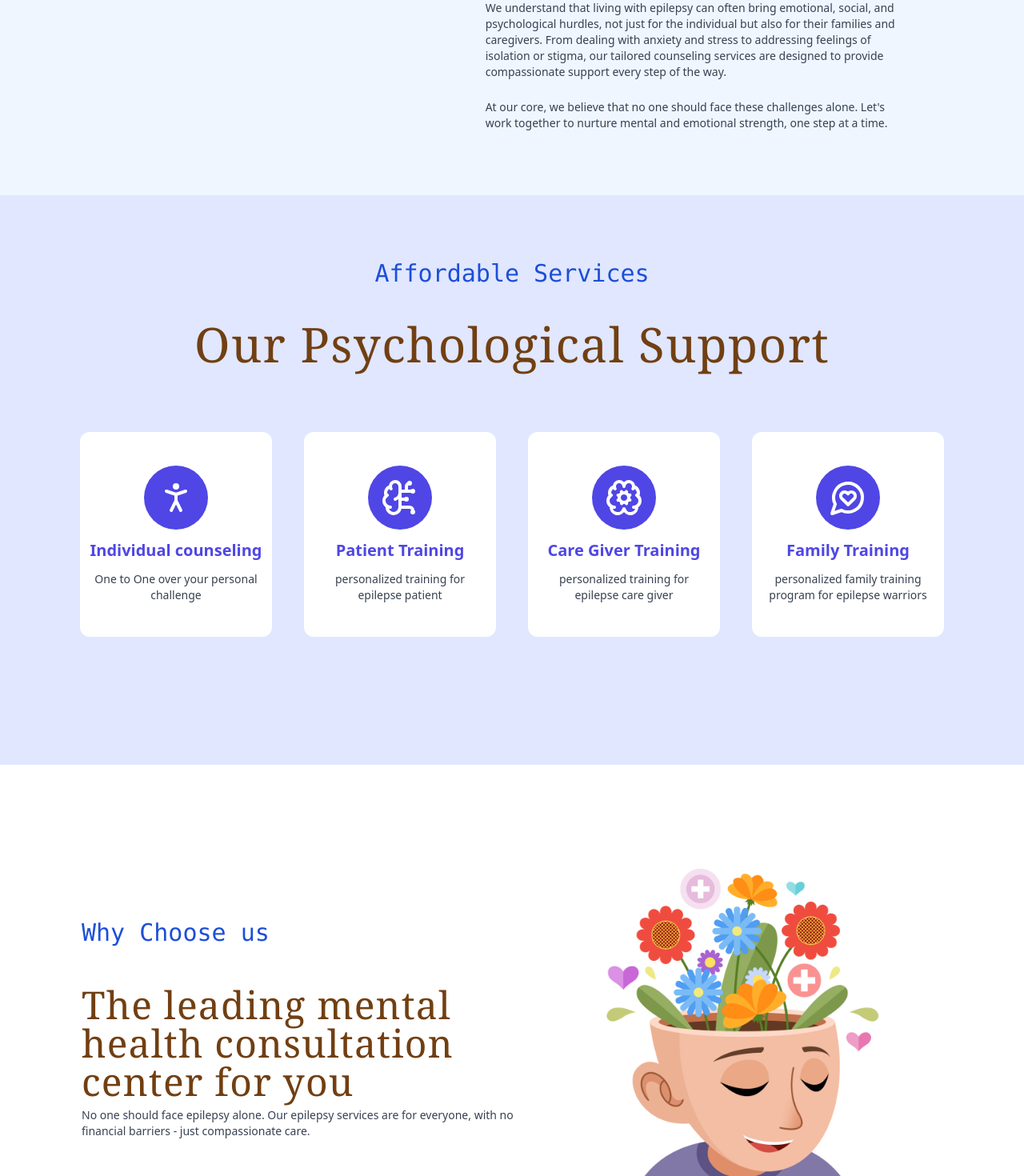
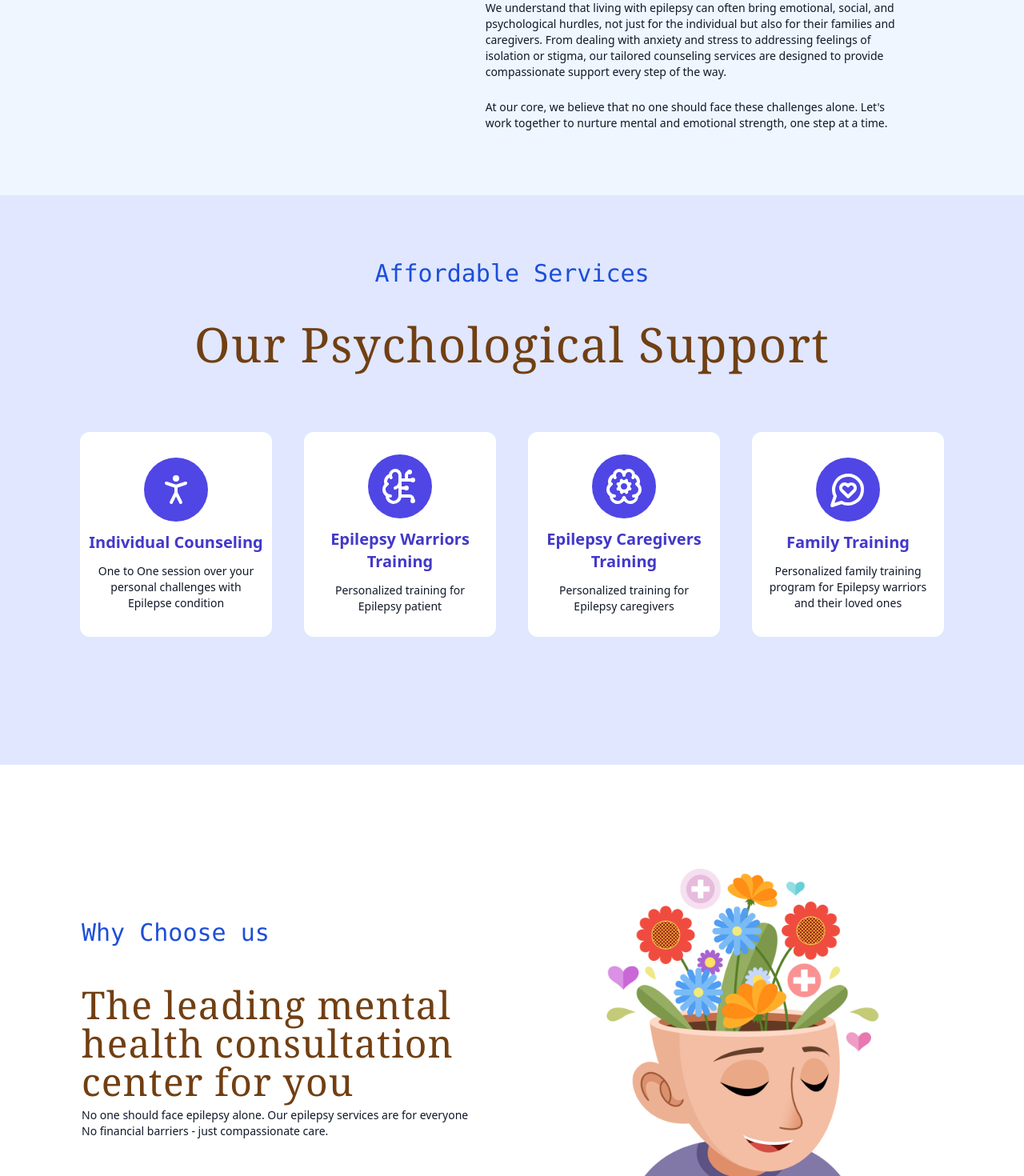
Before and after one commit to abhissh11/psycheMaster, a Next.js app: page / in a window 1280 px wide. Shown: the part 1240-2710 px from the top of the page at 80% size. Built offline with nearby package versions, Linux system fonts and the light colour scheme.

Commit message:
minor fiexs

```diff
--- a/src/components/About.tsx
+++ b/src/components/About.tsx
@@ -30,12 +30,12 @@ export default function About() {
           <h1 className="text-4xl md:text-5xl lg:text-5xl font-normal font-serif text-yellow-900 tracking-wide leading-snug text-center lg:text-left">
             We are a Team of Certified Counselors Working around Epilepsy
           </h1>
-          <p className="text-xs md:text-sm text-gray-700 font-normal text-center lg:text-left">
+          <p className="text-xs md:text-sm text-gray-900 font-normal text-center lg:text-left">
             Our team consists of certified and experienced counselors who are
             passionate about making a difference in the lives of those
             navigating the unique challenges associated with this condition.
           </p>
-          <p className="text-xs md:text-sm text-gray-700 font-normal text-center lg:text-left">
+          <p className="text-xs md:text-sm text-gray-900 font-normal text-center lg:text-left">
             We understand that living with epilepsy can often bring emotional,
             social, and psychological hurdles, not just for the individual but
             also for their families and caregivers. From dealing with anxiety
@@ -43,7 +43,7 @@ export default function About() {
             tailored counseling services are designed to provide compassionate
             support every step of the way.
           </p>
-          <p className="text-xs md:text-sm text-gray-700 font-normal text-center lg:text-left">
+          <p className="text-xs md:text-sm text-gray-900 font-normal text-center lg:text-left">
             At our core, we believe that no one should face these challenges
             alone. Let&apos;s work together to nurture mental and emotional
             strength, one step at a time.
--- a/src/components/Header.tsx
+++ b/src/components/Header.tsx
@@ -74,7 +74,7 @@ export default function Header() {
                     : " text-white font-semibold"
                 } font-serif text-base font-light tracking-wider flex items-center gap-3`}
               >
-                Mindul Living | Flourishing Together
+                Mindful Living | Flourishing Together
               </h3>
             </div>
           </Link>
@@ -131,7 +131,7 @@ export default function Header() {
                     : " text-white font-semibold"
                 } font-serif text-xs md:text-base font-light tracking-wider flex text-center gap-3`}
               >
-                Mindul Living | Flourishing Together
+                Mindful Living | Flourishing Together
               </h3>
             </div>
           </Link>
--- a/src/components/Hero.tsx
+++ b/src/components/Hero.tsx
@@ -44,18 +44,19 @@ export default function Hero() {
 
         {/* Content */}
         <div className=" relative z-10 gap-10 flex flex-col m-5 items-center justify-center  h-full text-white">
+          <h1 className="text-3xl leading-loose md:text-4xl  font-serif font-bold text-center text-pink-50 ">
+            PsycheMaster&apos;s Epilepsy <br />
+            Support Initiative
+          </h1>
+
           <h4 className="md:text-xl font-normal text-white text-wrap text-center">
-            PsycheMasters Epilepsy Support Initiative
+            Empowering Epilepsy Warriors &amp; <br /> Their Loved Ones
           </h4>
-
-          <h1 className="text-3xl leading-loose md:text-4xl  font-serif font-bold text-center text-pink-50 ">
-            Empowering Epilepsy Warriors &amp; <br /> Their Loved Ones
-          </h1>
           <div className="flex flex-col gap-4 items-center">
             <p className="max-w-[40rem] font-sans text-center">
-              Break the silence! Epilepsy affects more than just the body. Our
-              expert team at PsycheMaster offer confidential, compassionate
-              support.
+              Break the silence! <br /> Epilepsy affects more than just the
+              body. Our expert team at PsycheMaster offer confidential,
+              compassionate support.
               <br />
               Reach out today and take the first step towards a stronger,
               more resilient you!
--- a/src/components/ServicesComponet.tsx
+++ b/src/components/ServicesComponet.tsx
@@ -10,23 +10,25 @@ export default function ServicesComponet() {
   const services = [
     {
       icon: <PersonStanding size={48} />,
-      title: "Individual counseling",
-      description: "One to One over your personal challenge",
+      title: "Individual Counseling",
+      description:
+        "One to One session over your personal challenges with Epilepse condition",
     },
     {
       icon: <BrainCircuit size={48} />,
-      title: "Patient Training",
-      description: "personalized training for epilepse patient",
+      title: "Epilepsy Warriors Training",
+      description: "Personalized training for Epilepsy patient",
     },
     {
       icon: <BrainCog size={48} />,
-      title: "Care Giver Training",
-      description: "personalized training for epilepse care giver",
+      title: "Epilepsy Caregivers Training",
+      description: "Personalized training for Epilepsy caregivers",
     },
     {
       icon: <MessageCircleHeart size={48} />,
       title: "Family Training",
-      description: "personalized family training program for epilepse warriors",
+      description:
+        "Personalized family training program for Epilepsy warriors and their loved ones",
     },
   ];
   return (
@@ -51,8 +53,10 @@ export default function ServicesComponet() {
             <h4 className="text-white bg-indigo-600 p-4 rounded-full">
               {sv.icon}
             </h4>
-            <h1 className="text-xl text-indigo-600 font-bold">{sv.title}</h1>
-            <h1 className="text-sm text-gray-700 px-4">{sv.description}</h1>
+            <h1 className="text-xl text-indigo-700 font-bold">{sv.title}</h1>
+            <h1 className="text-sm font-normal text-gray-900 px-4">
+              {sv.description}
+            </h1>
           </div>
         ))}
       </div>
--- a/src/components/WhyUs.tsx
+++ b/src/components/WhyUs.tsx
@@ -23,9 +23,9 @@ export default function WhyUs() {
             <h1 className="text-4xl md:text-5xl lg:text-5xl  md:text-start text-center font-normal font-serif text-yellow-900 tracking-wide leading-snug">
               The leading mental health consultation center for you
             </h1>
-            <p className="text-xs md:text-sm text-gray-700 font-normal text-center lg:text-left">
+            <p className="text-xs md:text-sm text-gray-900 font-normal text-center lg:text-left">
               No one should face epilepsy alone. Our epilepsy services are for
-              everyone, with no financial barriers - just compassionate care.
+              everyone <br /> No financial barriers - just compassionate care.
             </p>
           </div>
         </div>
@@ -73,7 +73,7 @@ export default function WhyUs() {
           <div className="border-r-2 pr-4">
             <Brain
               size={60}
-              className="text-white bg-teal-700 p-2 rounded-full font-bold border-2 "
+              className="text-white bg-indigo-800 p-2 rounded-full font-bold border-2 "
             />
           </div>
           <div className="flex flex-col items-start justify-center gap-4 min-h-36">
```
